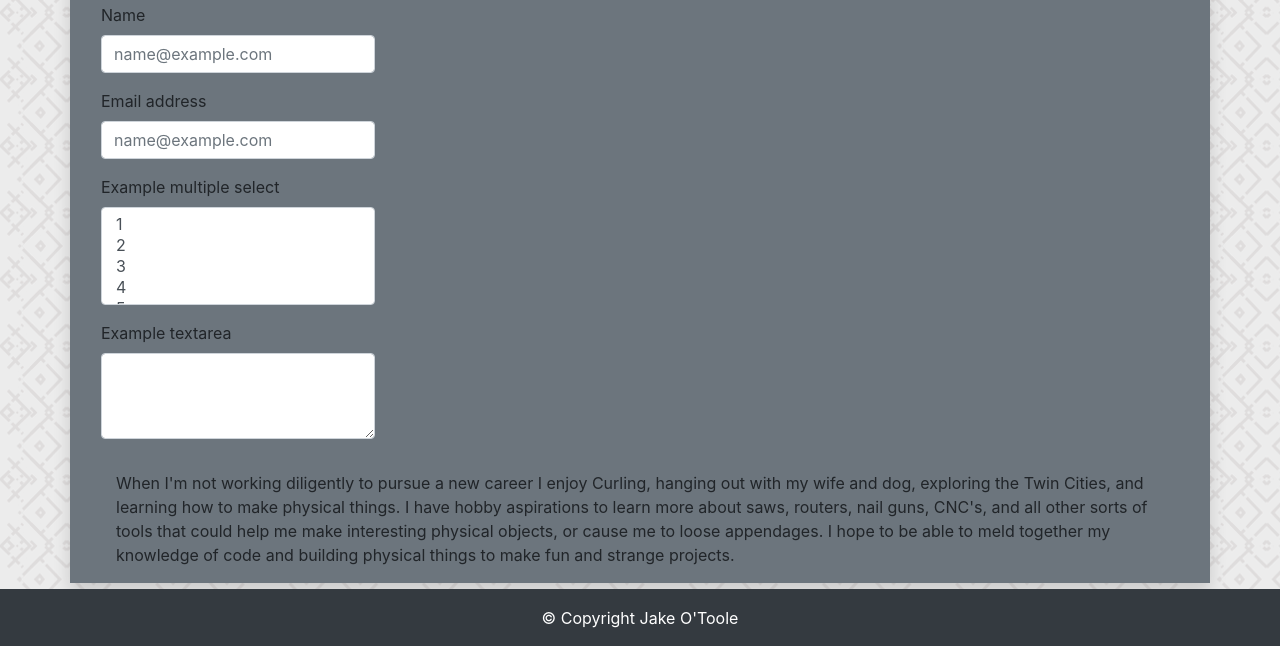
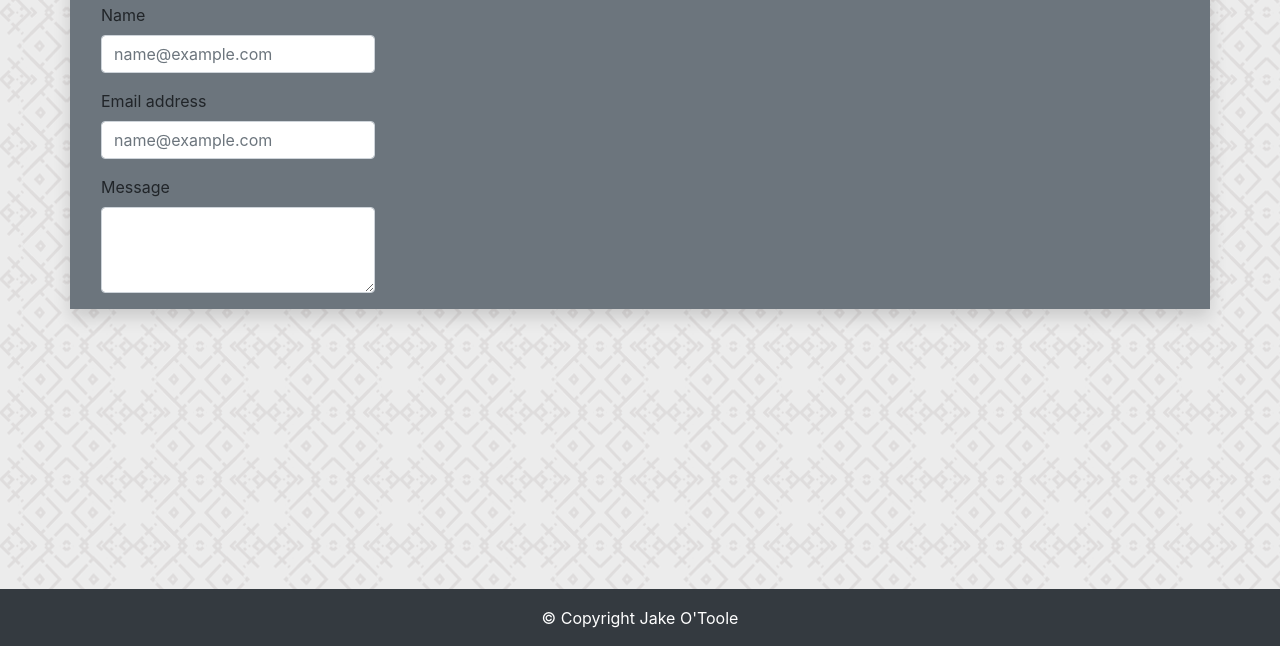
Before and after one commit to SirPotatoIV/BS-portfolio-practice, a website: page contact.html in a window 1280 px wide. Shown: the part 154-800 px from the top of the page. Drawn offline with nearby package versions, Linux system fonts and the light colour scheme.

Commit message:
Form looking fairly close to original form. Still needs more formating to make the inputs go across the full container. Added comments to document where the code came from.

```diff
--- a/contact.html
+++ b/contact.html
@@ -54,6 +54,7 @@
         </div>
         <!-- Row 2 -->
         <div class="row m-3">
+            <!-- Form was taken from bootstrap under "Form controls" and I edited the code from there. https://getbootstrap.com/docs/4.3/components/forms/-->
             <form>
                 <div class="form-group">
                     <label for="exampleFormControlInput1">Name</label>
@@ -64,33 +65,11 @@
                     <input type="email" class="form-control" id="exampleFormControlInput1" placeholder="name@example.com">
                 </div>
                 <div class="form-group">
-                  <label for="exampleFormControlSelect2">Example multiple select</label>
-                  <select multiple class="form-control" id="exampleFormControlSelect2">
-                    <option>1</option>
-                    <option>2</option>
-                    <option>3</option>
-                    <option>4</option>
-                    <option>5</option>
-                  </select>
-                </div>
-                <div class="form-group">
-                  <label for="exampleFormControlTextarea1">Example textarea</label>
+                  <label for="exampleFormControlTextarea1">Message</label>
                   <textarea class="form-control" id="exampleFormControlTextarea1" rows="3"></textarea>
                 </div>
-              </form>
-        </div>
-        <!-- Row 3 -->
-        <div class="row m-3">
-            <!-- One of one column -->
-            <div class="col-md-12">
-                <p class="text-black">
-                    When I'm not working diligently to pursue a new career I enjoy Curling, hanging out with my wife
-                    and dog, exploring the Twin Cities, and learning how to make physical things. I have hobby aspirations
-                    to learn more about saws, routers, nail guns, CNC's, and all other sorts of tools that could help me make
-                    interesting physical objects, or cause me to loose appendages. I hope to be able to meld together my knowledge
-                    of code and building physical things to make fun and strange projects.
-                </p>
-            </div>
+            </form>
+
         </div>
     </div>
     <!-- Footer. Found out that the bootstrap scripts for javascript are required for this to work. Scripts must be inside of body element. https://getbootstrap.com/docs/4.3/utilities/position/#fixed-bottom-->
```
